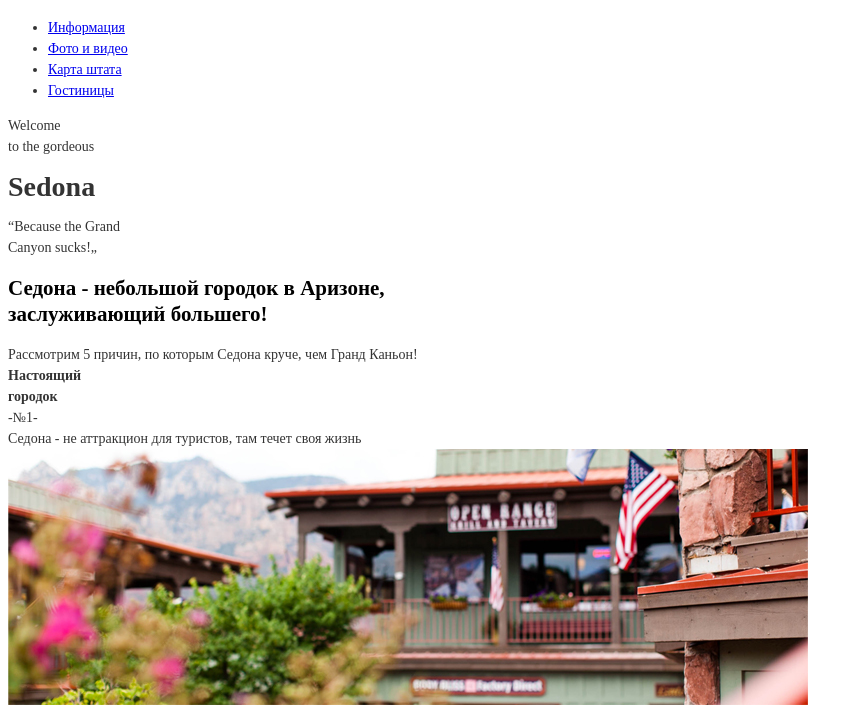
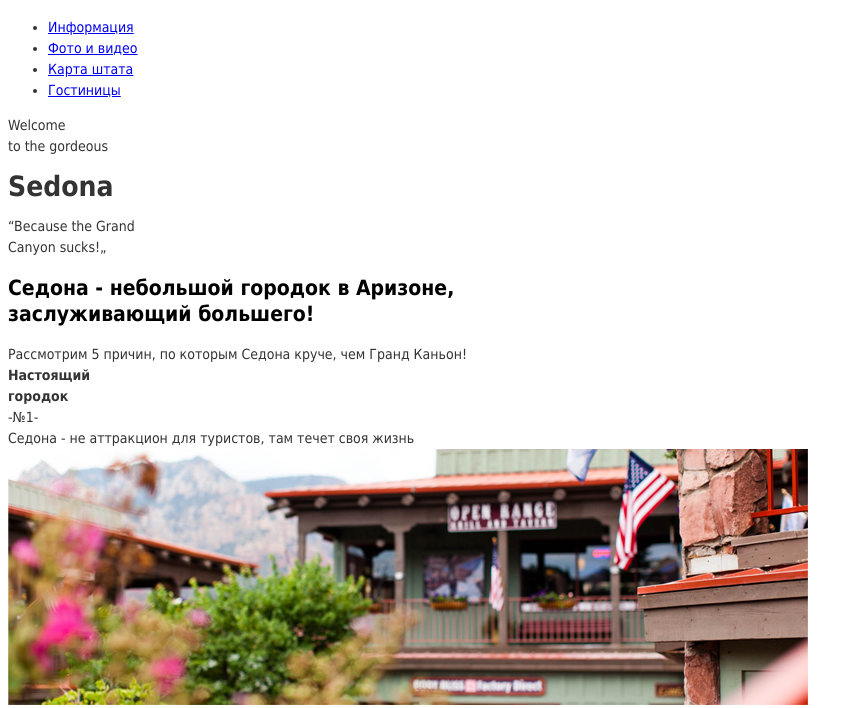
Before and after one commit to vicabelotelova/131771-sedona, a plain HTML site: page index.html in a window 1280 px wide. Shown: the part 81-789 px from the top of the page, without its empty margins (0-863 px from the left). Drawn offline with Linux system fonts and the light colour scheme.

Commit message:
исправлено

```diff
--- a/css/style.css
+++ b/css/style.css
@@ -1,5 +1,5 @@
 body {
-	font-family: 'PT Sans';
+	font-family: 'PT Sans','Tahoma',sans-serif;
 	font-size: 14px;
 	line-height: 21px;
 	color: #333;
```
